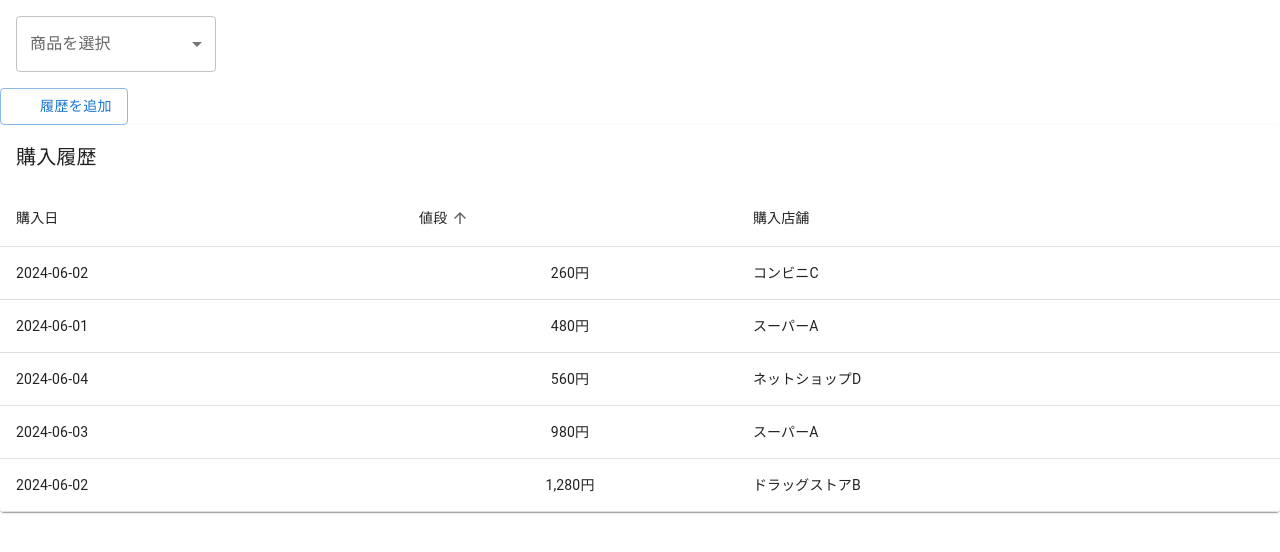
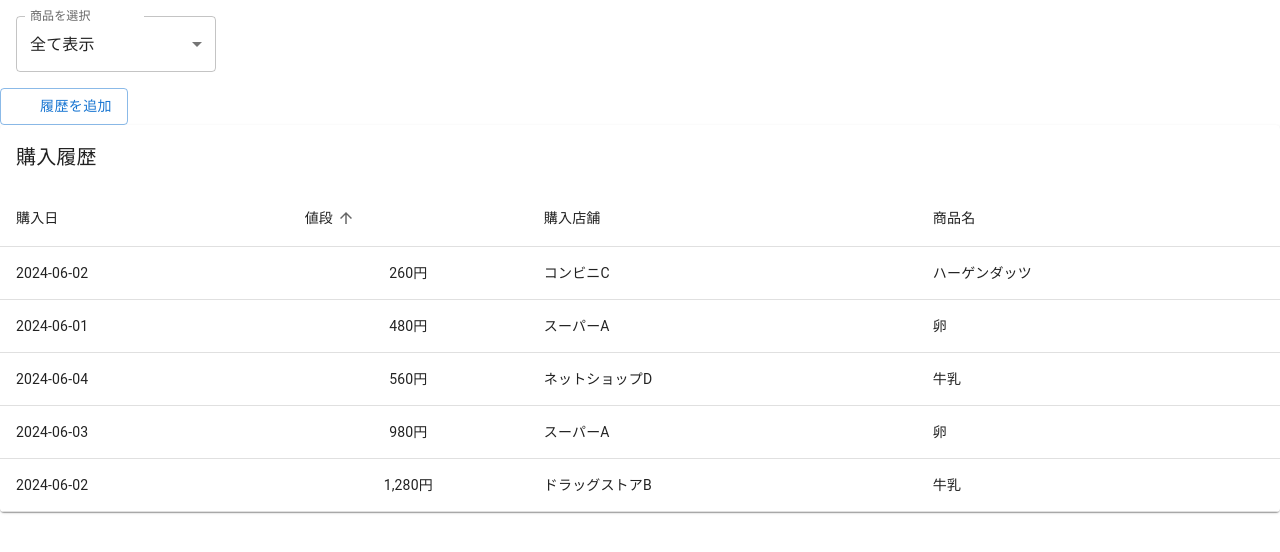
Before and after one commit to mizzzuno/my-groceries-database, a Next.js app: page / in a window 1280 px wide. Shown: the top 552 px of the page. Built offline with nearby package versions, Linux system fonts and the light colour scheme; some icons are missing.

Commit message:
feature: add filtering to table with selector

```diff
--- a/src/components/pages/(home)/components/ListView.tsx
+++ b/src/components/pages/(home)/components/ListView.tsx
@@ -14,9 +14,10 @@ import Typography from "@mui/material/Typography";
 import Paper from "@mui/material/Paper";
 import { visuallyHidden } from "@mui/utils";
 
-// 表示したい列: 購入日, 値段, 購入店舗
+// 表示したい列: 商品名, 購入日, 値段, 購入店舗
 interface Data {
   id: number;
+  productName: string; // 商品名
   purchaseDate: string; // ISO 形式 or 任意の文字列
   price: number; // 値段 (数値)
   store: string; // 購入店舗名
@@ -24,20 +25,21 @@ interface Data {
 
 function createData(
   id: number,
+  productName: string,
   purchaseDate: string,
   price: number,
   store: string,
 ): Data {
-  return { id, purchaseDate, price, store };
+  return { id, productName, purchaseDate, price, store };
 }
 
 // ダミーデータ（必要に応じて API 連携に置き換える）
 const rows: Data[] = [
-  createData(1, "2024-06-01", 480, "スーパーA"),
-  createData(2, "2024-06-02", 1280, "ドラッグストアB"),
-  createData(3, "2024-06-02", 260, "コンビニC"),
-  createData(4, "2024-06-03", 980, "スーパーA"),
-  createData(5, "2024-06-04", 560, "ネットショップD"),
+  createData(1, "卵", "2024-06-01", 480, "スーパーA"),
+  createData(2, "牛乳", "2024-06-02", 1280, "ドラッグストアB"),
+  createData(3, "ハーゲンダッツ", "2024-06-02", 260, "コンビニC"),
+  createData(4, "卵", "2024-06-03", 980, "スーパーA"),
+  createData(5, "牛乳", "2024-06-04", 560, "ネットショップD"),
 ];
 
 function descendingComparator<T>(a: T, b: T, orderBy: keyof T) {
@@ -90,9 +92,15 @@ const headCells: readonly HeadCell[] = [
     disablePadding: false,
     label: "購入店舗",
   },
+  {
+    id: "productName",
+    numeric: false,
+    disablePadding: false,
+    label: "商品名",
+  },
 ];
 
-interface EnhancedTableProps {
+interface EnhancedTableHeadProps {
   onRequestSort: (
     event: React.MouseEvent<unknown>,
     property: keyof Data,
@@ -101,7 +109,7 @@ interface EnhancedTableProps {
   orderBy: string;
 }
 
-function EnhancedTableHead(props: EnhancedTableProps) {
+function EnhancedTableHead(props: EnhancedTableHeadProps) {
   const { order, orderBy, onRequestSort } = props;
   const createSortHandler =
     (property: keyof Data) => (event: React.MouseEvent<unknown>) => {
@@ -150,7 +158,13 @@ function EnhancedTableToolbar() {
     </Toolbar>
   );
 }
-export default function EnhancedTable() {
+interface EnhancedTableProps {
+  selectedGrocery?: string;
+}
+
+export default function EnhancedTable({
+  selectedGrocery = "",
+}: EnhancedTableProps) {
   const [order, setOrder] = React.useState<Order>("asc");
   const [orderBy, setOrderBy] = React.useState<keyof Data>("price");
 
@@ -163,9 +177,16 @@ export default function EnhancedTable() {
     setOrderBy(property);
   };
 
+  const filteredRows = React.useMemo(() => {
+    if (!selectedGrocery || selectedGrocery === "all") {
+      return rows;
+    }
+    return rows.filter((row) => row.productName === selectedGrocery);
+  }, [selectedGrocery]);
+
   const visibleRows = React.useMemo(
-    () => [...rows].sort(getComparator(order, orderBy)),
-    [order, orderBy],
+    () => [...filteredRows].sort(getComparator(order, orderBy)),
+    [order, orderBy, filteredRows],
   );
 
   return (
@@ -218,6 +239,16 @@ export default function EnhancedTable() {
                     >
                       {row.store}
                     </TableCell>
+                    <TableCell
+                      align="left"
+                      sx={{
+                        whiteSpace: "nowrap",
+                        overflow: "hidden",
+                        textOverflow: "ellipsis",
+                      }}
+                    >
+                      {row.productName}
+                    </TableCell>
                   </TableRow>
                 );
               })}
--- a/src/components/pages/(home)/components/Selector.tsx
+++ b/src/components/pages/(home)/components/Selector.tsx
@@ -7,11 +7,14 @@ import MenuItem from "@mui/material/MenuItem";
 import FormControl from "@mui/material/FormControl";
 import Select, { SelectChangeEvent } from "@mui/material/Select";
 
-export default function BasicSelect() {
-  const [groceries, setGroceries] = React.useState("");
+interface BasicSelectProps {
+  value: string;
+  onChange: (value: string) => void;
+}
 
+export default function BasicSelect({ value, onChange }: BasicSelectProps) {
   const handleChange = (event: SelectChangeEvent) => {
-    setGroceries(event.target.value as string);
+    onChange(event.target.value as string);
   };
 
   return (
@@ -21,10 +24,11 @@ export default function BasicSelect() {
         <Select
           labelId="demo-simple-select-label"
           id="demo-simple-select"
-          value={groceries}
+          value={value}
           label="比較する商品を選択"
           onChange={handleChange}
         >
+          <MenuItem value="all">全て表示</MenuItem>
           <MenuItem value="卵">卵</MenuItem>
           <MenuItem value="牛乳">牛乳</MenuItem>
           <MenuItem value="ハーゲンダッツ">ハーゲンダッツ</MenuItem>
--- a/src/components/pages/(home)/page.tsx
+++ b/src/components/pages/(home)/page.tsx
@@ -1,5 +1,6 @@
 "use client";
 
+import React from "react";
 import dynamic from "next/dynamic";
 import BasicModal from "@/components/pages/(home)/components/Modal";
 
@@ -14,11 +15,13 @@ const BasicSelect = dynamic(
 );
 
 export default function HomePage() {
+  const [selectedGrocery, setSelectedGrocery] = React.useState("all");
+
   return (
     <>
-      <BasicSelect />
+      <BasicSelect value={selectedGrocery} onChange={setSelectedGrocery} />
       <BasicModal />
-      <ListView />
+      <ListView selectedGrocery={selectedGrocery} />
     </>
   );
 }
```
